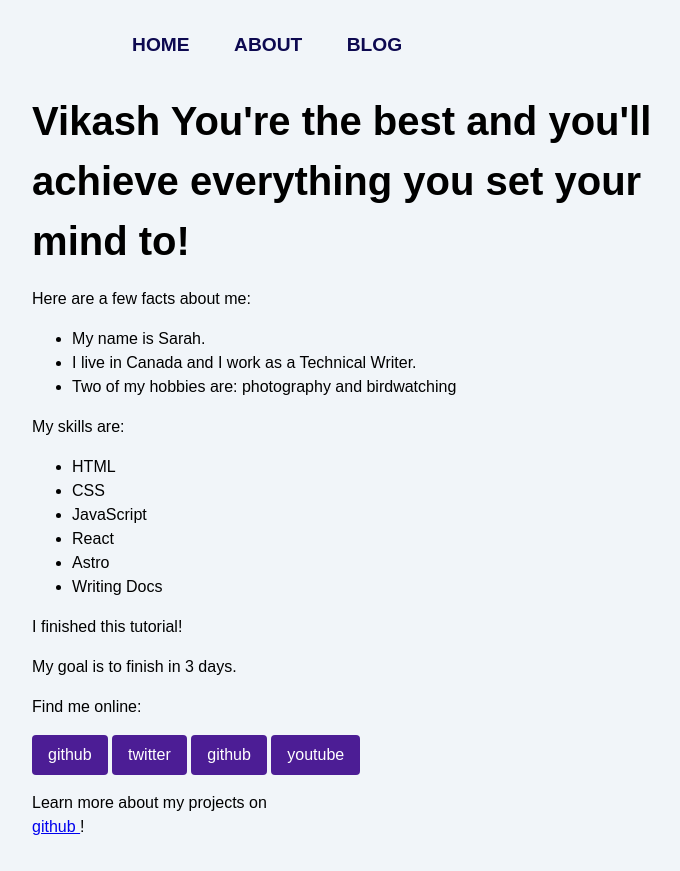
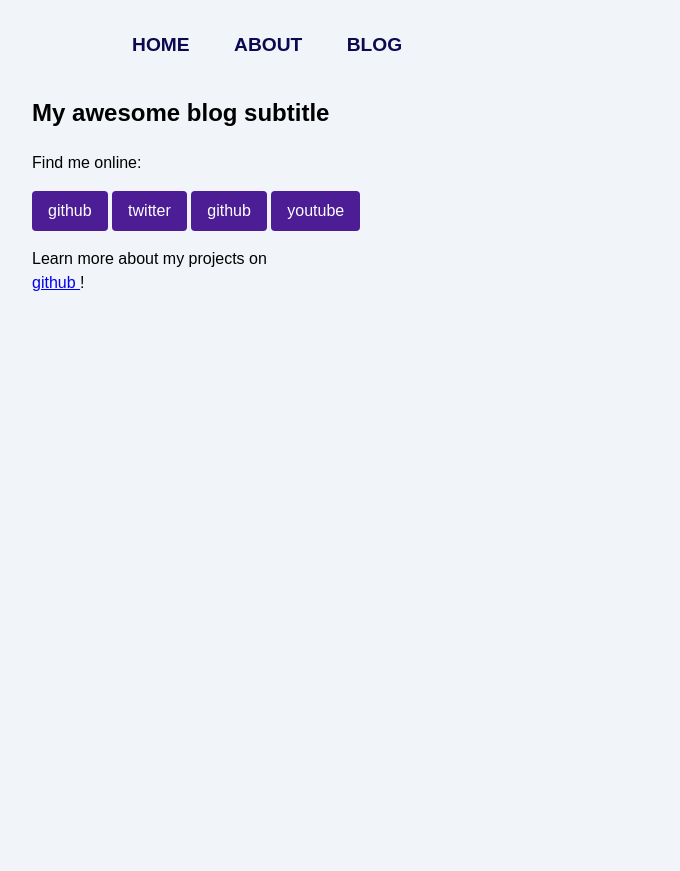
Before and after one commit to wpfixy/astro-learning-site, an Astro site: page / in a window 1280 px wide. Shown: the whole page, without its empty margins (268-948 px from the left). After the commit the page ends 800 px from the top, so only its background shows below. Built offline with nearby package versions, Linux system fonts and the light colour scheme; Astro itself is replaced by a stand-in of ours.

Commit message:
Baselayout addition

```diff
--- /dev/null
+++ b/src/layouts/Baselayout.astro
@@ -0,0 +1,23 @@
+---
+import Header from '../components/Header.astro';
+import Footer from '../components/Footer.astro';
+import '../styles/global.css';
+const { pageTitle } = Astro.props;
+---
+<html lang="en">
+  <head>
+    <meta charset="utf-8" />
+    <link rel="icon" type="image/svg+xml" href="/favicon.svg" />
+    <meta name="viewport" content="width=device-width" />
+    <meta name="generator" content={Astro.generator} />
+    <title>{pageTitle}</title>
+  </head>
+  <body>
+    <Header />
+    <slot />
+    <Footer />
+    <script>
+      import "../scripts/menu.js";
+    </script>
+  </body>
+</html>
--- a/src/pages/index.astro
+++ b/src/pages/index.astro
@@ -1,56 +1,7 @@
 ---
-import Header from '../components/Header.astro';
-const pageTitle = "About Vikash2";
-const identity = {
-  firstName: "Sarah",
-  country: "Canada",
-  occupation: "Technical Writer",
-  hobbies: ["photography", "birdwatching", "baseball"],
-};
-
-const skills = ["HTML", "CSS", "JavaScript", "React", "Astro", "Writing Docs"];
-const happy = false;
-const finished = true;
-const goal = 3;
-import '../styles/global.css';
-import Footer from '../components/Footer.astro';
+import BaseLayout from '../layouts/BaseLayout.astro';
+const pageTitle = "Home Page";
 ---
-
-<html lang="en">
-	<head>
-		<meta charset="utf-8" />
-		<link rel="icon" type="image/svg+xml" href="/favicon.svg" />
-		<link rel="icon" href="/favicon.ico" />
-		<meta name="viewport" content="width=device-width" />
-		<meta name="generator" content={Astro.generator} />
-		<title>{pageTitle}</title>
-	</head>
-	<body>
-		<Header />
-		<h1>Vikash You're the best and you'll achieve everything you set your mind to!</h1>
-
-		<p>Here are a few facts about me:</p>
-<ul>
-  <li>My name is {identity.firstName}.</li>
-  <li>I live in {identity.country} and I work as a {identity.occupation}.</li>
-  {identity.hobbies.length >= 2 &&
-    <li>Two of my hobbies are: {identity.hobbies[0]} and {identity.hobbies[1]}</li>
-  }
-</ul>
-<p>My skills are:</p>
-<ul>
-  {skills.map((skill) => <li>{skill}</li>)}
-</ul>
-{happy && <p>I am happy to be learning Astro!</p>}
-
-{finished && <p>I finished this tutorial!</p>}
-
-{goal === 3 ? <p>My goal is to finish in 3 days.</p> : <p>My goal is not 3 days.</p>}
-<Footer/>
-<script>
-     import "../scripts/menu.js";
-
-  </script>
-</body>
-
-</html>
+<BaseLayout pageTitle={pageTitle}>
+  <h2>My awesome blog subtitle</h2>
+</BaseLayout>
```
Also changed, not shown: src/pages/blog.astro (+6 -20 lines).
